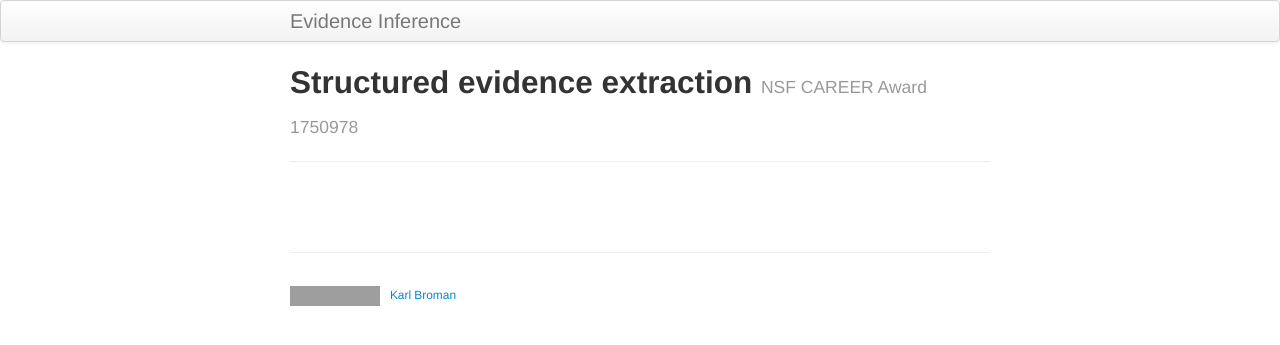
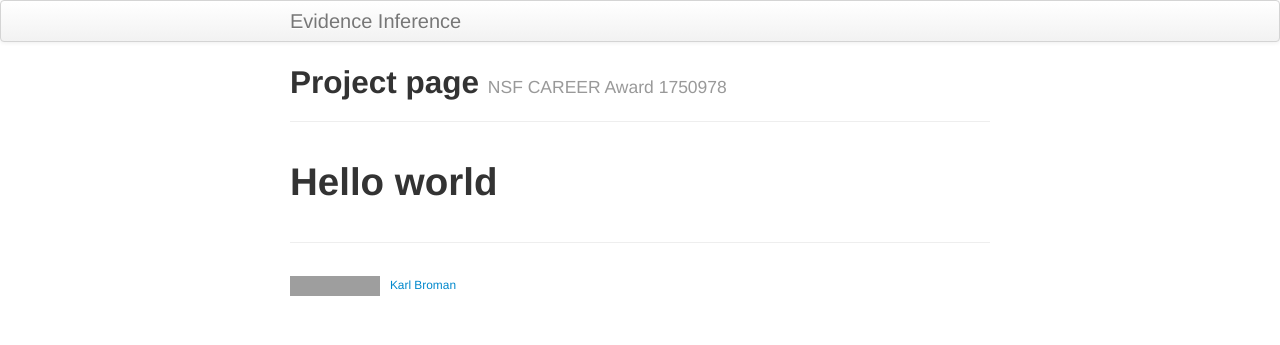
Before and after one commit to bwallace/evidence_inference, a Jekyll site: the page built from index.md, in a window 1280 px wide. Shown: the top 345 px of the page. Built offline with Jekyll 4.4.1, drawn with Linux system fonts in a browser that asks for light colours; grey boxes are pictures that could not be loaded.

Commit message:
Update index.md

```diff
--- a/index.md
+++ b/index.md
@@ -1,5 +1,7 @@
 ---
 layout: page
-title: Structured evidence extraction
+title: Project page
 tagline: NSF CAREER Award 1750978
 ---
+
+# Hello world
```
